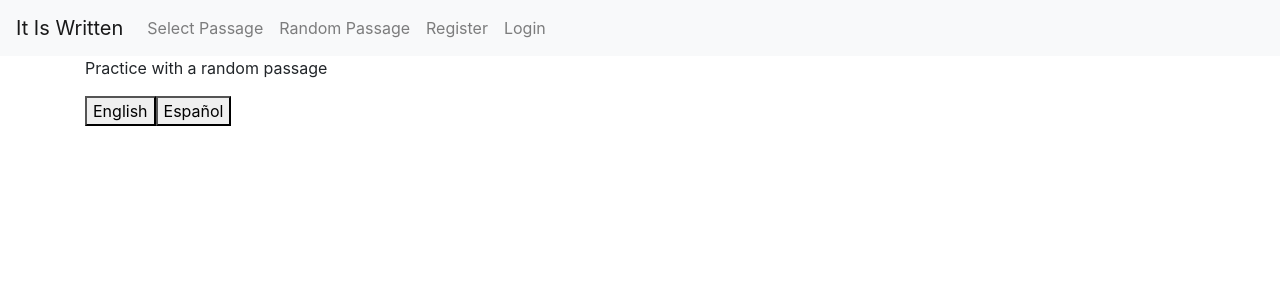
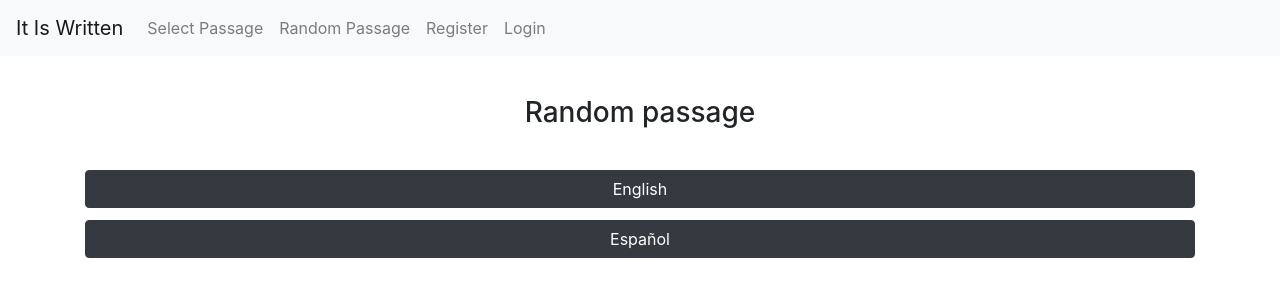
Before and after one commit to InnuendoX3/it-is-written, a React (Create React App) app in the folder client/: page /random in a window 1280 px wide. Shown: the top 300 px of the page. Built offline with nearby package versions, Linux system fonts and the light colour scheme.

Commit message:
Bootstrap passages

```diff
--- a/client/src/App.css
+++ b/client/src/App.css
@@ -12,10 +12,11 @@ h1, h2, h3, h4 {
   justify-content: center;
 }
 
-.bible_list {
+.button_list_col {
   display: flex;
   flex-direction: column;
   gap: 12px;
+  margin-top: 5vh;
 }
 
 .botton_list {
@@ -30,11 +31,32 @@ h1, h2, h3, h4 {
   font-size: 18px;
   text-align: center;
 }
+.user_text {
+  margin: 5vh 0;
+  font-size: 18px;
+  text-align: left;
+}
+.results_texts {
+  margin-top: 2vh;
+  margin-bottom: 5vh;
+  font-size: 18px;
+  text-align: center;
+}
 
 .buttons_horizontal {
   display: flex;
   justify-content: space-between;
 }
+
+.button_right {
+  display: flex;
+  justify-content: flex-end;
+}
+
+.h_space {
+  margin-top: 5vh;
+}
+
 
 
 
--- a/client/src/components/Layout.jsx
+++ b/client/src/components/Layout.jsx
@@ -37,7 +37,7 @@ export default function Layout({children}) {
   return (
     <div>
       <NavigationBar />
-      <Container>
+      <Container className='h_space'>
         {children}
       </Container>
     </div>
--- a/client/src/components/Navbar.jsx
+++ b/client/src/components/Navbar.jsx
@@ -1,6 +1,5 @@
 import React, { useContext } from 'react'
 
-import { NavLink } from 'react-router-dom'
 import { UserContext } from '../contexts/UserContext'
 
 import Navbar from 'react-bootstrap/Navbar'
--- a/client/src/components/practice/Results.jsx
+++ b/client/src/components/practice/Results.jsx
@@ -1,6 +1,9 @@
 import React, { useContext } from 'react'
 
 import { BibleContext } from '../../contexts/BibleContext'
+
+import Button from 'react-bootstrap/Button'
+
 
 export default function Results(props) {
   const { passage, userText, setUserText, textDiff } = useContext(BibleContext)
@@ -20,13 +23,14 @@ export default function Results(props) {
   return (
     <div>
       <h2>{passage.reference}</h2>
-      <p>{passage.content}</p>
-      <h2>Your text:</h2>
-      <p>{userText}</p>
+      <p className='results_texts'>{passage.content}</p>
+      <h4>Your text:</h4>
+      <p className='results_texts'>{userText}</p>
 
-      { textDiff &&  <h3>{ textDiff.percentage } %</h3> }
-
-      <button onClick={handleTryAgain}>Try again</button>
+      <div className='buttons_horizontal'>
+        { textDiff &&  <h3>{ textDiff.percentage } %</h3> }
+        <Button onClick={handleTryAgain}>Try again</Button>
+      </div>
     </div>
   )
 }
--- a/client/src/components/practice/VerseForm.jsx
+++ b/client/src/components/practice/VerseForm.jsx
@@ -2,6 +2,9 @@ import React, { useContext } from 'react'
 
 import { BibleContext } from '../../contexts/BibleContext'
 import PassageKit from '../../data/PassageKit'
+
+import Form from 'react-bootstrap/Form'
+import Button from 'react-bootstrap/Button'
 
 
 export default function VerseForm(props) {
@@ -15,7 +18,6 @@ export default function VerseForm(props) {
         await PassageKit.setDiffResult(passage._id, data.percentage)
       })
       .catch( error => console.log(error))
-
   }
 
   function handleOnChange(e) {
@@ -30,11 +32,13 @@ export default function VerseForm(props) {
   }
 
   return (
-    <form className="little-spc">
-      <textarea name="" id="" cols="70" rows="8" onChange={ e => handleOnChange(e)} value={userText} />
-      <div>
-        <button onClick={handleCompare}>Let's check!</button>
-      </div>
-    </form>
+    <Form className="little-spc">
+      <Form.Group>
+        <Form.Control as="textarea" className='user_text' rows={3} onChange={ e => handleOnChange(e)} value={userText} />
+        <div className='button_right'>
+          <Button onClick={handleCompare}>Let's check!</Button>
+        </div>
+      </Form.Group>
+    </Form>
   )
 }
--- a/client/src/components/random/index.jsx
+++ b/client/src/components/random/index.jsx
@@ -3,6 +3,7 @@ import { Redirect } from 'react-router'
 import axios from 'axios'
 
 import { BibleContext } from '../../contexts/BibleContext'
+import Button from 'react-bootstrap/Button'
 
 export default function Random() {
   const { setPassage } = useContext(BibleContext)
@@ -20,10 +21,12 @@ export default function Random() {
 
   return (
     <div className=''>
-      <p>Practice with a random passage</p>
+      <h3>Random passage</h3>
 
-      <button onClick={() => handleClick(1)}>English</button>
-      <button onClick={() => handleClick(2)}>Español</button>
+      <div className='button_list_col'>
+        <Button variant='dark' onClick={() => handleClick(1)}>English</Button>
+        <Button variant='dark' onClick={() => handleClick(2)}>Español</Button>
+      </div>
 
       { isLanguageSelected &&
         <Redirect to='/practice' />
--- a/client/src/components/select/BibleList.jsx
+++ b/client/src/components/select/BibleList.jsx
@@ -44,7 +44,7 @@ export default function BibleList(props) {
       <h3 onClick={handleOnTitleClick} >{bibleTitle}</h3>
 
       { !isSelected &&
-        <div className='bible_list'>
+        <div className='button_list_col'>
           { content.bibles.map( (bible, index) => {
               return (
                 <Button
```
